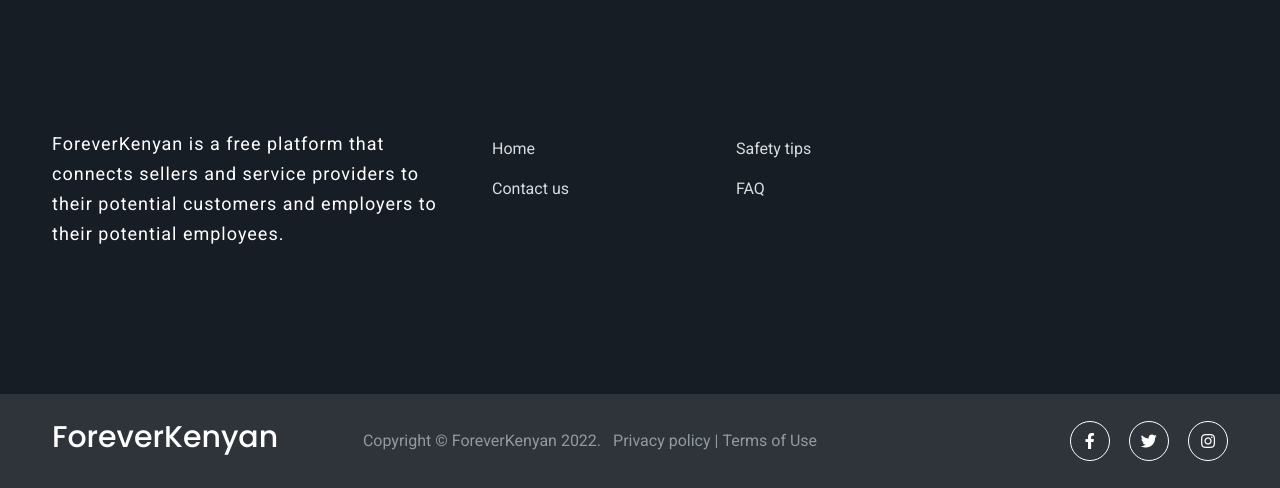
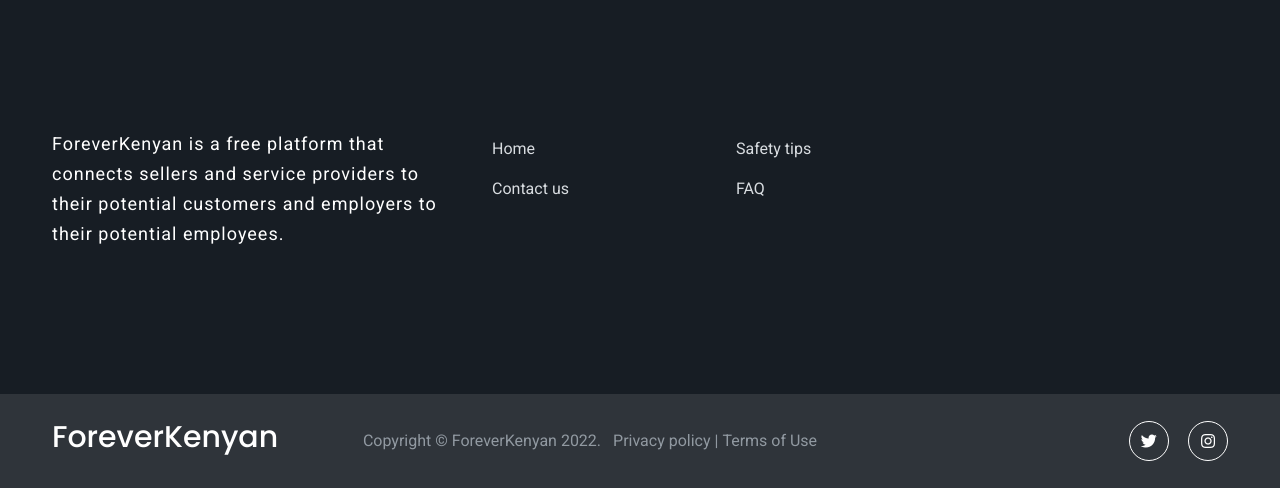
Before and after one commit to muminae100/findjobskenya, a Flask app: page /contact_us in a window 1280 px wide. Shown: the part 999-1487 px from the top of the page. Run offline with Flask 2, Linux system fonts and the light colour scheme; some libraries are stand-ins or nearby versions.

Commit message:
Fix typo

```diff
--- a/app/templates/layout.html
+++ b/app/templates/layout.html
@@ -335,7 +335,7 @@
                     </div>
                     <div class="col-lg-4 text-center text-lg-end ">
                         <div class="social-button">
-                            <a href="#"><i class="fab fa-facebook-f"></i></a>
+                            <!-- <a href="#"><i class="fab fa-facebook-f"></i></a> -->
                             <a href="https://twitter.com/ForeverkenyanW"><i class="fab fa-twitter"></i></a>
                             <a href="https://www.instagram.com/foreverkenyan_1"><i class="fab fa-instagram"></i></a>
                         </div>
```
